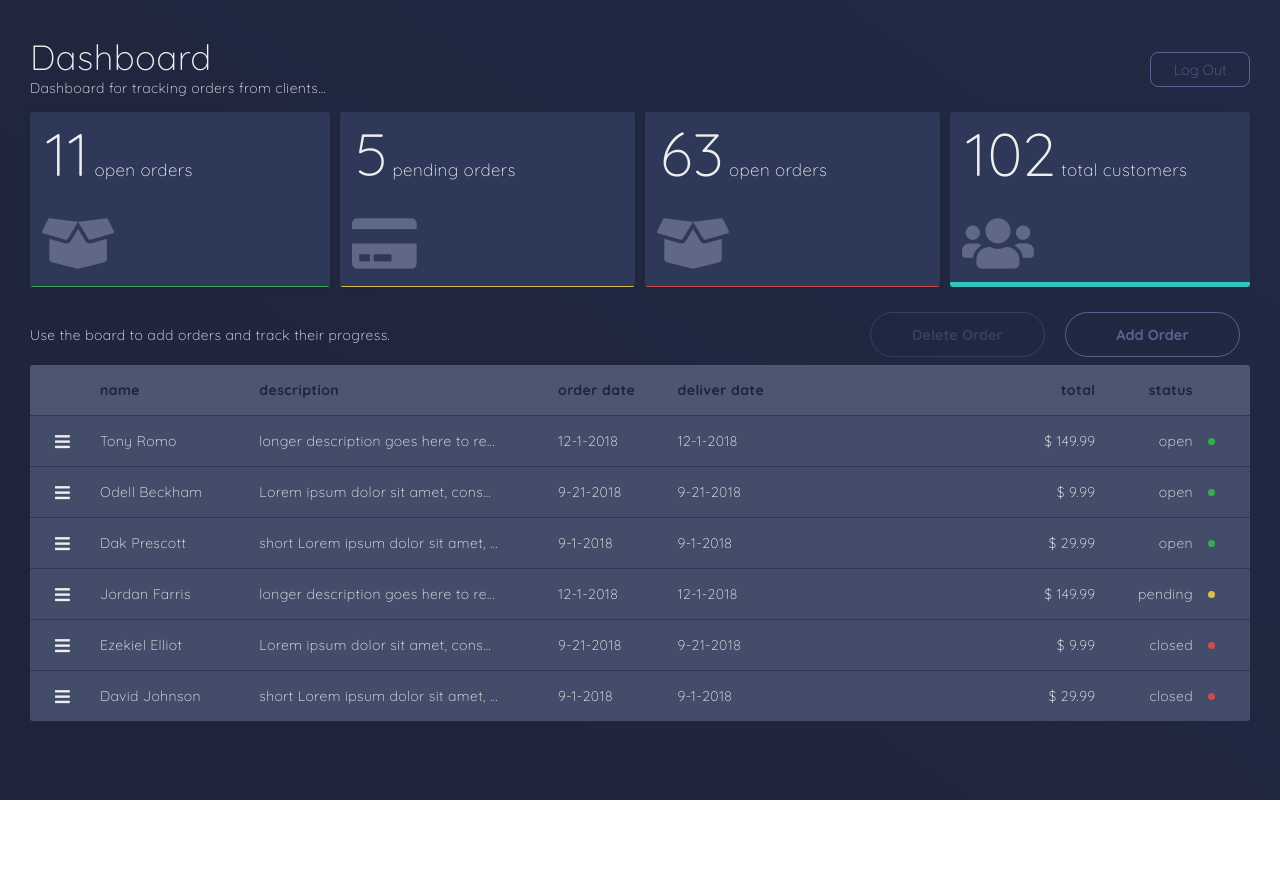
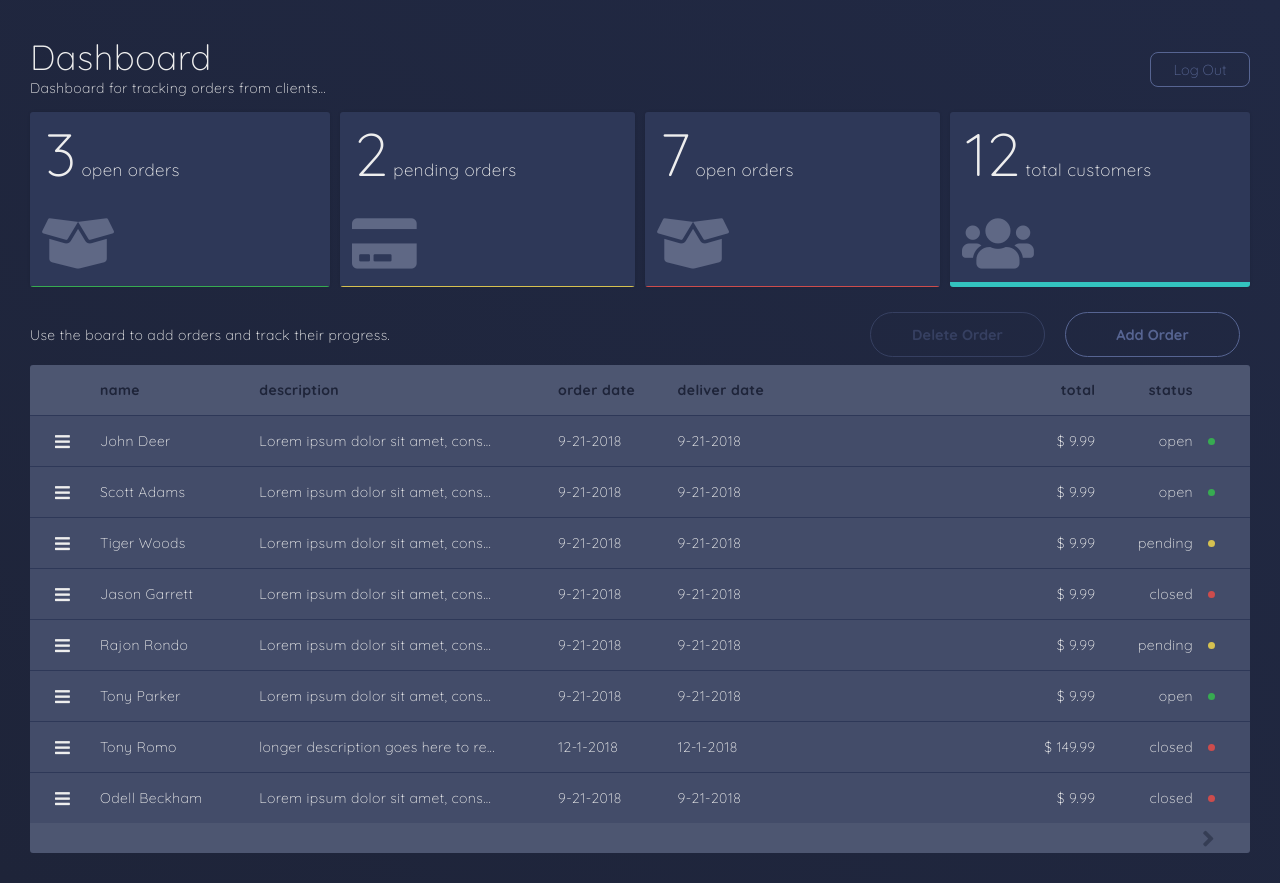
Before and after one commit to jfarris587/order-dashboard, a React app: page / in a window 1280 px wide. Before the commit the page ends 800 px from the top, so only its background shows below. Built offline with nearby package versions, Linux system fonts and the light colour scheme.

Commit message:
adding navigation

```diff
--- a/src/js/App.jsx
+++ b/src/js/App.jsx
@@ -11,11 +11,12 @@ class App extends Component {
     super(props);
 
     this.state = {
-      details: [11, 5, 63, 102],
+      details: [0, 0, 0, 0],
       login: true,
       store: Settings,
       orders: Settings,
       show: 3,
+      page: 0,
       add:{
         mode: false
       },
@@ -24,6 +25,30 @@ class App extends Component {
         selected:[]
       }
     };
+
+    console.log(this.state.orders);
+
+  }
+
+  componentWillMount(){
+    var tempState = this.state;
+    var status;
+
+    tempState.store.forEach(function(order){
+      status = order.status;
+      tempState.details[3] += 1;
+
+      if(status === 0){
+        tempState.details[0] += 1;
+      }
+      else if(status === 1){
+        tempState.details[1] += 1;
+      }
+      else{
+        tempState.details[2] += 1;
+      }
+    });
+    this.setState(tempState);
   }
 
   login = () =>{
@@ -107,7 +132,13 @@ class App extends Component {
   deleteOrder = (i) =>{
     if (window.confirm("Are you sure you want to delete this order?")) {
       var tempState = this.state;
-      tempState.orders.splice(tempState.orders.length - i - 1, 1);
+      tempState.orders.forEach(function(order, index){
+
+        if(order.id === i){
+          tempState.orders.splice(index, 1);
+        }
+      });
+
       this.setState(tempState);
     }
   }
@@ -150,6 +181,7 @@ class App extends Component {
             addingOrders={this.addingOrders}
             deleteOrder={this.deleteOrder}
             changeStatus={this.changeStatus}
+            page={this.state.page}
           />
         </React.Fragment>
       );
--- a/src/js/Board.jsx
+++ b/src/js/Board.jsx
@@ -1,31 +1,83 @@
-import React from "react";
+import React, { Component } from 'react';
 import Order from './components/Order.jsx'
 import Labels from './components/Labels.jsx'
 import Entry from './components/Entry.jsx'
+import Navigation from './components/Navigation.jsx'
 
-const Board = (props) =>{
 
-  var reversedArray = props.orders.slice().reverse();
+class Board extends Component {
+  constructor(props){
+    super(props);
+
+    const perPage = 8;
+
+    this.state = {
+      page: 0,
+      totalPages: Math.ceil(this.props.orders.length / perPage) - 1,
+      perPage: perPage,
+      orders: this.props.orders.slice().reverse()
+    };
+  }
+
+  componentWillReceiveProps(nextProps) {
+    var tempState = this.state;
+    tempState.orders = this.props.orders.slice().reverse();
+    tempState.totalPages = Math.ceil(nextProps.orders.length / this.state.perPage) - 1;
+    if(tempState.page > tempState.totalPages){
+      tempState.page -= 1;
+    }
+    this.setState(tempState);
+
+  }
+
+  nextPage = () => {
+    if(this.state.page < this.state.totalPages){
+      var tempState = this.state;
+      tempState.page += 1;
+      this.setState(tempState);
+    }
+  }
+
+  prevPage = () => {
+    if(this.state.page > 0){
+      var tempState = this.state;
+      tempState.page -= 1;
+      this.setState(tempState);
+    }
+  }
+
+  render(){
+    var beginIndex = this.state.perPage * (this.state.page);
+    var endIndex = this.state.perPage * (this.state.page+1);
+    var tempArray = this.state.orders.slice(beginIndex, endIndex);
+
     return (
       <div className="board container">
         <div className="orders">
 
           <Labels />
 
-        {reversedArray.map((order, index) => (
+          {tempArray.map((order, index) => (
             <Order
               key={order.id}
               id={order.id}
               index={index}
-            data={reversedArray[index]}
-            deleteOrder={props.deleteOrder}
-            changeStatus={props.changeStatus}
+              data={tempArray[index]}
+              deleteOrder={this.props.deleteOrder}
+              changeStatus={this.props.changeStatus}
             />
           ))}
+        </div>
 
-      </div>
+        <Navigation
+          page={this.state.page}
+          totalPages={this.state.totalPages}
+          nextPage={this.nextPage}
+          prevPage={this.prevPage}
+        />
       </div>
     );
   }
+}
 
 export default Board;
--- /dev/null
+++ b/src/js/components/Navigation.jsx
@@ -0,0 +1,24 @@
+import React from "react";
+
+const Navigation = (props) =>{
+  var displayNext = "";
+  var displayPrev = "";
+
+  console.log(props.totalPages, props.page);
+
+  if(props.totalPages <= props.page){
+    displayNext = " hide";
+  }
+  if(0 >= props.page){
+    displayPrev = " hide";
+  }
+
+  return (
+    <div className="order navigation">
+        <i className={`fas fa-angle-left ${displayPrev}`} onClick={props.prevPage}></i>
+        <i className={`fas fa-angle-right ${displayNext}`} onClick={props.nextPage}></i>
+    </div>
+  );
+}
+
+export default Navigation;
--- a/src/js/components/Order.jsx
+++ b/src/js/components/Order.jsx
@@ -7,6 +7,7 @@ class Order extends Component {
 
     this.state = {
       index: this.props.index,
+      id: this.props.id,
       expanded: false,
       toggler: true,
       name: this.props.data.name,
@@ -79,7 +80,7 @@ class Order extends Component {
                 Status:
                 {StatusList}
               </p>
-              <p className="delete" onClick={() => this.props.deleteOrder(this.state.index)}>delete</p>
+              <p className="delete" onClick={() => this.props.deleteOrder(this.state.id)}>delete</p>
             </div>
           </div>
         }
--- a/src/scss/layout/board/board.scss
+++ b/src/scss/layout/board/board.scss
@@ -1,10 +1,11 @@
 .board{
   width: 100%;
-  min-height: 4 * (50px);
-  margin-bottom: 50px;
+  min-height: 5 * (50px) + 30px;
   border-radius: 3px;
   overflow: hidden;
   background: $secondary-blue;
+  display: flex;
+  flex-direction: column;
 
   .orders{
     position: relative;
--- /dev/null
+++ b/src/scss/layout/board/navigation.scss
@@ -0,0 +1,23 @@
+.navigation{
+  height: 30px;
+  display: flex;
+  justify-content: space-between;
+
+  background:rgba(#fff,.15);
+  color: $primary-blue;
+  margin-top: auto;
+
+  i{
+    padding: 0 35px;
+    opacity: .5;
+    font-size: 2.5rem;
+
+    &.hide{
+      visibility: hidden;
+    }
+
+    &:hover{
+      opacity: 1;
+    }
+  }
+}
--- a/src/scss/style.scss
+++ b/src/scss/style.scss
@@ -12,6 +12,7 @@
 @import "layout/board/order.scss";
 @import "layout/board/information.scss";
 @import "layout/board/entry.scss";
+@import "layout/board/navigation.scss";
 
 
 html{
@@ -39,7 +40,7 @@ input, h1{
 }
 
 #root{
-  padding: 0 30px;
+  padding: 0 30px 30px 30px;
   min-height: 100vh;
   background: linear-gradient(35deg, $primary-blue, #212944);
   overflow: auto;
--- a/src/settings.js
+++ b/src/settings.js
@@ -25,7 +25,7 @@ export default
     od: "12-1-2018",
     dd: "12-8-2018",
     total: "149.99",
-    status: 1
+    status: 2
   },
   {
     id:4,
@@ -34,7 +34,7 @@ export default
     od: "9-1-2018",
     dd: "9-8-2018",
     total: "29.99",
-    status: 0
+    status: 2
   },
   {
     id:5,
@@ -43,7 +43,7 @@ export default
     od: "9-21-2018",
     dd: "9-28-2018",
     total: "9.99",
-    status: 0
+    status: 2
   },
   {
     id:6,
@@ -52,6 +52,60 @@ export default
     od: "12-1-2018",
     dd: "12-8-2018",
     total: "149.99",
+    status: 2
+  },
+  {
+    id:7,
+    name: "Tony Parker",
+    description: "Lorem ipsum dolor sit amet, consectetur adipisicing elit, sed do eiusmod tempor incididunt ut labore et dolore magna aliqua. Ut enim ad minim veniam, quis nostrud exercitation ullamco laboris nisi ut aliquip ex ea commodo consequat.",
+    od: "9-21-2018",
+    dd: "9-28-2018",
+    total: "9.99",
+    status: 0
+  },
+  {
+    id:8,
+    name: "Rajon Rondo",
+    description: "Lorem ipsum dolor sit amet, consectetur adipisicing elit, sed do eiusmod tempor incididunt ut labore et dolore magna aliqua. Ut enim ad minim veniam, quis nostrud exercitation ullamco laboris nisi ut aliquip ex ea commodo consequat.",
+    od: "9-21-2018",
+    dd: "9-28-2018",
+    total: "9.99",
+    status: 1
+  },
+  {
+    id:9,
+    name: "Jason Garrett",
+    description: "Lorem ipsum dolor sit amet, consectetur adipisicing elit, sed do eiusmod tempor incididunt ut labore et dolore magna aliqua. Ut enim ad minim veniam, quis nostrud exercitation ullamco laboris nisi ut aliquip ex ea commodo consequat.",
+    od: "9-21-2018",
+    dd: "9-28-2018",
+    total: "9.99",
+    status: 2
+  },
+  {
+    id:10,
+    name: "Tiger Woods",
+    description: "Lorem ipsum dolor sit amet, consectetur adipisicing elit, sed do eiusmod tempor incididunt ut labore et dolore magna aliqua. Ut enim ad minim veniam, quis nostrud exercitation ullamco laboris nisi ut aliquip ex ea commodo consequat.",
+    od: "9-21-2018",
+    dd: "9-28-2018",
+    total: "9.99",
+    status: 1
+  },
+  {
+    id:11,
+    name: "Scott Adams",
+    description: "Lorem ipsum dolor sit amet, consectetur adipisicing elit, sed do eiusmod tempor incididunt ut labore et dolore magna aliqua. Ut enim ad minim veniam, quis nostrud exercitation ullamco laboris nisi ut aliquip ex ea commodo consequat.",
+    od: "9-21-2018",
+    dd: "9-28-2018",
+    total: "9.99",
+    status: 0
+  },
+  {
+    id:12,
+    name: "John Deer",
+    description: "Lorem ipsum dolor sit amet, consectetur adipisicing elit, sed do eiusmod tempor incididunt ut labore et dolore magna aliqua. Ut enim ad minim veniam, quis nostrud exercitation ullamco laboris nisi ut aliquip ex ea commodo consequat.",
+    od: "9-21-2018",
+    dd: "9-28-2018",
+    total: "9.99",
     status: 0
   }
 ]
```
Lines whose indentation alone changed are shown as unchanged.
